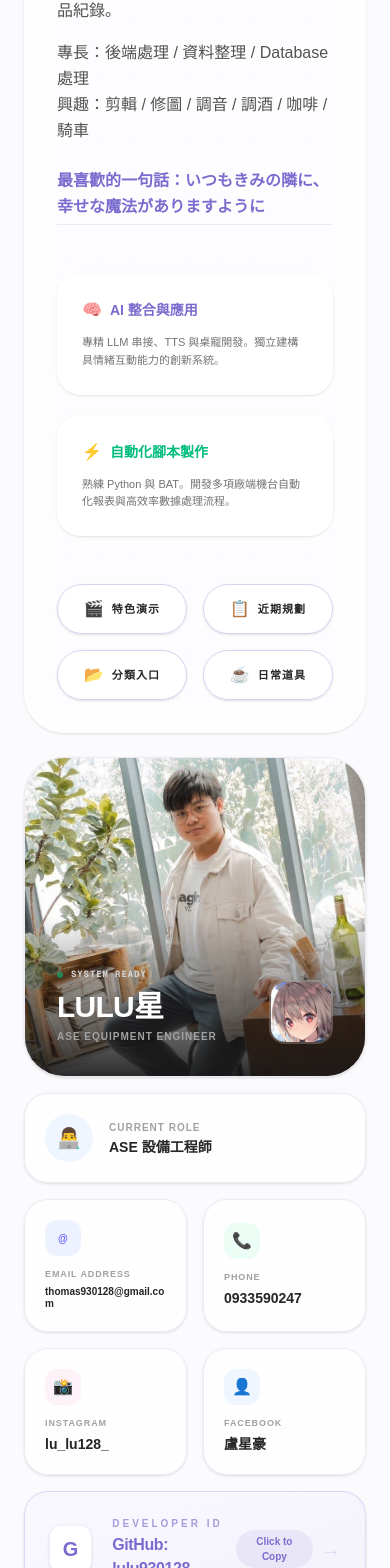
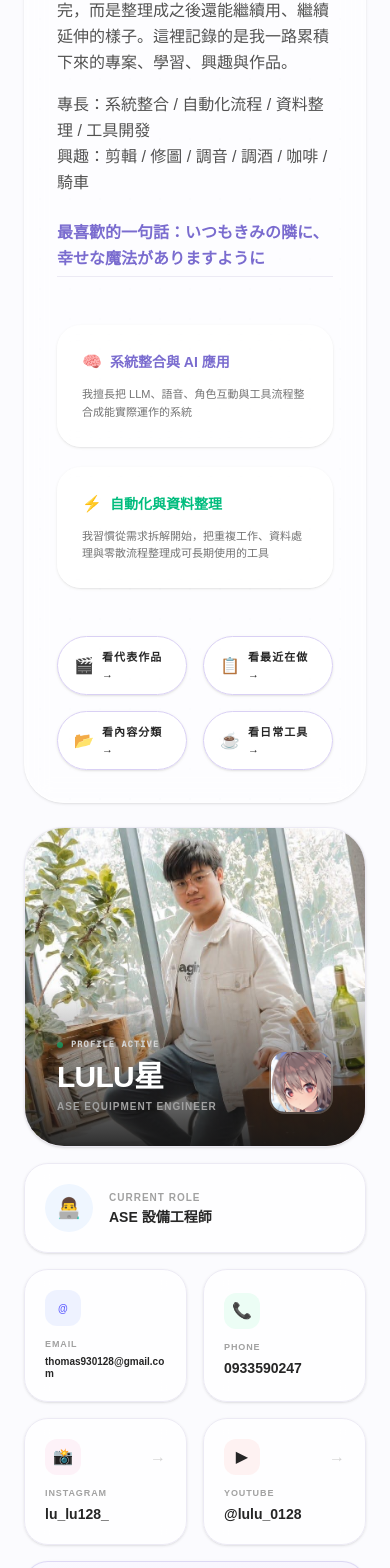
Before and after one commit to lulu930128/lululab-site, a Next.js app: page / in a window 390 px wide. Shown: the part 427-1995 px from the top of the page. Built offline with nearby package versions, Linux system fonts and the light colour scheme.

Commit message:
Update homepage v8

```diff
--- a/app/components/Hero.tsx
+++ b/app/components/Hero.tsx
@@ -3,10 +3,10 @@ import React from "react";
 
 export default function Hero() {
   const homeNav = [
-    { id: "demo", icon: "🎬", title: "特色演示" },
-    { id: "quests", icon: "📋", title: "近期規劃" },
-    { id: "categories", icon: "📂", title: "分類入口" },
-    { id: "lifestyle", icon: "☕", title: "日常道具" },
+    { id: "demo", icon: "🎬", title: "看代表作品→" },
+    { id: "quests", icon: "📋", title: "看最近在做→" },
+    { id: "categories", icon: "📂", title: "看內容分類→" },
+    { id: "lifestyle", icon: "☕", title: "看日常工具→" },
   ];
 
   return (
@@ -14,7 +14,7 @@ export default function Hero() {
       <div className="absolute inset-0 grid-pattern opacity-10 pointer-events-none"></div>
 
       <div className="relative z-10">
-        <p className="text-[10px] font-bold uppercase tracking-[0.4em] text-[#8a79da]">Lulu / Introduction / v2.0</p>
+        <p className="text-[10px] font-bold uppercase tracking-[0.4em] text-[#8a79da]">Lulu / PERSONAL ARCHIVE</p>
 
         <h1 className="mt-6 text-4xl font-black leading-[1.1] text-neutral-950 sm:text-5xl lg:text-[64px]">
           個人專案、學習歷程<br/><span className="text-[#7a6ccf]">與作品紀錄網站</span>
@@ -22,13 +22,12 @@ export default function Hero() {
 
         <div className="mt-8 max-w-2xl space-y-4 text-base leading-relaxed text-neutral-600 font-medium">
           <p>Lulu星</p>
-          <p>現職 ASE 設備工程師</p>
+          <p>現職 ASE 設備工程師，主要在工作與日常裡持續累積自動化、資料整理與系統開發</p>
           <p>
-            比起只把東西做完，我更喜歡把碰過的東西整理成能持續累積的樣子。
-            這裡會慢慢收錄我的專案、學習、興趣與作品紀錄。
+            我喜歡把做過的東西留下來，不只是做完，而是整理成之後還能繼續用、繼續延伸的樣子。這裡記錄的是我一路累積下來的專案、學習、興趣與作品。
           </p>
           <p>
-            專長：後端處理 / 資料整理 / Database 處理
+            專長：系統整合 / 自動化流程 / 資料整理 / 工具開發
             <br />
             興趣：剪輯 / 修圖 / 調音 / 調酒 / 咖啡 / 騎車
           </p>
@@ -40,18 +39,18 @@ export default function Hero() {
         <div className="mt-12 grid gap-5 sm:grid-cols-2">
           <div className="rounded-3xl border border-white/80 bg-white/40 p-6 shadow-sm backdrop-blur-sm">
             <div className="mb-3 flex items-center gap-2 text-[#7a6ccf] font-bold text-sm">
-              <span className="text-base">🧠</span> AI 整合與應用
+              <span className="text-base">🧠</span> 系統整合與 AI 應用
             </div>
             <p className="text-[11px] text-neutral-500 leading-relaxed font-medium">
-              專精 LLM 串接、TTS 與桌寵開發。獨立建構具情緒互動能力的創新系統。
+              我擅長把 LLM、語音、角色互動與工具流程整合成能實際運作的系統
             </p>
           </div>
           <div className="rounded-3xl border border-white/80 bg-white/40 p-6 shadow-sm backdrop-blur-sm">
             <div className="mb-3 flex items-center gap-2 text-emerald-500 font-bold text-sm">
-              <span className="text-base">⚡</span> 自動化腳本製作
+              <span className="text-base">⚡</span> 自動化與資料整理
             </div>
             <p className="text-[11px] text-neutral-500 leading-relaxed font-medium">
-              熟練 Python 與 BAT。開發多項廠端機台自動化報表與高效率數據處理流程。
+              我習慣從需求拆解開始，把重複工作、資料處理與零散流程整理成可長期使用的工具
             </p>
           </div>
         </div>
--- a/app/components/ProfileCard.tsx
+++ b/app/components/ProfileCard.tsx
@@ -4,23 +4,27 @@ import React, { useState } from "react";
 export default function ProfileCard() {
   const [copied, setCopied] = useState<string | null>(null);
 
-  const handleCopy = (text: string, id: string) => {
-    navigator.clipboard.writeText(text);
-    setCopied(id);
-    setTimeout(() => setCopied(null), 2000);
+  const handleCopy = async (text: string, id: string) => {
+    try {
+      await navigator.clipboard.writeText(text);
+      setCopied(id);
+      setTimeout(() => setCopied(null), 2000);
+    } catch (error) {
+      console.error("Copy failed:", error);
+    }
   };
 
-  // 統一的 Bento 卡面基礎樣式 (輕量、半透明毛玻璃感)
-  const bentoCardStyle = "group relative flex flex-col items-start justify-center gap-3 rounded-[1.5rem] border border-[#eCeAf4] bg-white/70 p-5 shadow-sm backdrop-blur-md transition-all hover:-translate-y-1 hover:bg-white";
+  const bentoCardStyle =
+    "group relative flex flex-col items-start justify-center gap-3 rounded-[1.5rem] border border-[#eCeAf4] bg-white/70 p-5 shadow-sm backdrop-blur-md transition-all hover:-translate-y-1 hover:bg-white";
 
   return (
     <div className="flex flex-col gap-4 lg:col-span-5 xl:col-span-4">
-      {/* --- 1. 相片主視角卡 --- */}
       <div className="group relative flex h-[320px] w-full flex-col justify-end overflow-hidden rounded-[2.5rem] border border-[#eCeAf4] shadow-sm bg-white">
         <div className="absolute inset-0 grid-pattern opacity-20 pointer-events-none"></div>
         <img
           src="/images/main/home-banner.jpg"
           className="absolute inset-0 h-full w-full object-cover object-[center_15%] transition-transform duration-700 group-hover:scale-105"
+          alt="Lulu banner"
         />
         <div className="absolute inset-0 bg-gradient-to-t from-neutral-900/90 via-transparent to-transparent" />
 
@@ -28,88 +32,100 @@ export default function ProfileCard() {
           <div>
             <div className="mb-2 flex items-center gap-2">
               <div className="h-1.5 w-1.5 rounded-full bg-emerald-500 animate-pulse"></div>
-              <span className="text-[9px] font-mono font-bold text-neutral-300 uppercase tracking-widest">System Ready</span>
+              <span className="text-[9px] font-mono font-bold text-neutral-300 uppercase tracking-widest">
+                PROFILE ACTIVE
+              </span>
             </div>
             <h2 className="text-3xl font-black tracking-tight text-white uppercase">Lulu星</h2>
-            <p className="mt-1 text-[10px] font-bold text-neutral-400 uppercase tracking-widest">ASE Equipment Engineer</p>
+            <p className="mt-1 text-[10px] font-bold text-neutral-400 uppercase tracking-widest">
+              ASE Equipment Engineer
+            </p>
           </div>
           <div className="h-16 w-16 overflow-hidden rounded-2xl border-2 border-white/20 shadow-2xl backdrop-blur-md group-hover:rotate-6 transition-transform">
-            <img src="/images/main/profile-avatar.jpg" className="h-full w-full object-cover" />
+            <img src="/images/main/profile-avatar.jpg" className="h-full w-full object-cover" alt="Lulu avatar" />
           </div>
         </div>
       </div>
 
       <div className="grid grid-cols-2 gap-4">
-        {/* --- 2. 目前身份 (全寬) --- */}
         <div className="col-span-2 flex items-center gap-4 rounded-[1.5rem] border border-[#eCeAf4] bg-white/70 p-5 shadow-sm backdrop-blur-md">
-          <span className="flex h-12 w-12 shrink-0 items-center justify-center rounded-full bg-blue-50 text-xl text-blue-500">👨‍💻</span>
+          <span className="flex h-12 w-12 shrink-0 items-center justify-center rounded-full bg-blue-50 text-xl text-blue-500">
+            👨‍💻
+          </span>
           <div>
             <p className="text-[10px] font-bold uppercase tracking-widest text-neutral-400">Current Role</p>
             <p className="mt-0.5 text-sm font-bold text-neutral-800">ASE 設備工程師</p>
           </div>
         </div>
 
-        {/* --- 3. 聯絡資訊 2x2 網格 --- */}
-
-        {/* 左上：Email (修正：還原完整信箱文字，移除截斷) */}
         <button onClick={() => handleCopy("thomas930128@gmail.com", "email")} className={bentoCardStyle}>
           <div className="flex w-full items-center justify-between">
-            <span className="flex h-9 w-9 items-center justify-center rounded-xl bg-indigo-50 text-[10px] font-bold text-indigo-500">@</span>
-            <span className="rounded-full bg-indigo-50 px-2 py-0.5 text-[7px] font-bold text-indigo-500 uppercase opacity-0 group-hover:opacity-100 transition-opacity">Copy</span>
+            <span className="flex h-9 w-9 items-center justify-center rounded-xl bg-indigo-50 text-[10px] font-bold text-indigo-500">
+              @
+            </span>
+            <span className="rounded-full bg-indigo-50 px-2 py-0.5 text-[7px] font-bold text-indigo-500 uppercase opacity-0 transition-opacity group-hover:opacity-100">
+              Copy
+            </span>
           </div>
           <div className="text-left w-full">
-            <p className="text-[9px] font-bold uppercase tracking-widest text-neutral-400">Email Address</p>
+            <p className="text-[9px] font-bold uppercase tracking-widest text-neutral-400">Email</p>
             <p className="mt-1 text-[10px] font-bold text-neutral-800 break-all leading-tight">
               {copied === "email" ? "✓ Copied" : "thomas930128@gmail.com"}
             </p>
           </div>
         </button>
 
-        {/* 右上：Phone */}
         <button onClick={() => handleCopy("0933590247", "phone")} className={bentoCardStyle}>
           <div className="flex w-full items-center justify-between">
             <span className="flex h-9 w-9 items-center justify-center rounded-xl bg-emerald-50 text-base">📞</span>
+            <span className="rounded-full bg-emerald-50 px-2 py-0.5 text-[7px] font-bold text-emerald-500 uppercase opacity-0 transition-opacity group-hover:opacity-100">
+              Copy
+            </span>
           </div>
           <div className="text-left">
             <p className="text-[9px] font-bold uppercase tracking-widest text-neutral-400">Phone</p>
-            <p className="mt-1 text-sm font-bold text-neutral-800">
-              {copied === "phone" ? "✓ Copied" : "0933590247"}
-            </p>
+            <p className="mt-1 text-sm font-bold text-neutral-800">{copied === "phone" ? "✓ Copied" : "0933590247"}</p>
           </div>
         </button>
 
-        {/* 左下：Instagram */}
-        <button onClick={() => handleCopy("lu_lu128_", "ig")} className={bentoCardStyle}>
+        <a
+          href="https://www.instagram.com/lu_lu128_/"
+          target="_blank"
+          rel="noreferrer"
+          className={bentoCardStyle}
+        >
           <div className="flex w-full items-center justify-between">
             <span className="flex h-9 w-9 items-center justify-center rounded-xl bg-pink-50 text-base">📸</span>
+            <span className="text-base text-neutral-300 transition-transform group-hover:translate-x-1">→</span>
           </div>
           <div className="text-left">
             <p className="text-[9px] font-bold uppercase tracking-widest text-neutral-400">Instagram</p>
-            <p className="mt-1 text-sm font-bold text-neutral-800">
-              {copied === "ig" ? "✓ Copied" : "lu_lu128_"}
-            </p>
+            <p className="mt-1 text-sm font-bold text-neutral-800">lu_lu128_</p>
           </div>
-        </button>
+        </a>
 
-        {/* 右下：Facebook (盧星豪) */}
-        <button onClick={() => handleCopy("盧星豪", "fb")} className={bentoCardStyle}>
+        <a
+          href="https://www.youtube.com/@lulu_0128"
+          target="_blank"
+          rel="noreferrer"
+          className={bentoCardStyle}
+        >
           <div className="flex w-full items-center justify-between">
-            <span className="flex h-9 w-9 items-center justify-center rounded-xl bg-blue-50 text-base">👤</span>
+            <span className="flex h-9 w-9 items-center justify-center rounded-xl bg-red-50 text-base">▶</span>
+            <span className="text-base text-neutral-300 transition-transform group-hover:translate-x-1">→</span>
           </div>
           <div className="text-left">
-            <p className="text-[9px] font-bold uppercase tracking-widest text-neutral-400">Facebook</p>
-            <p className="mt-1 text-sm font-bold text-neutral-800">
-              {copied === "fb" ? "✓ Copied" : "盧星豪"}
-            </p>
+            <p className="text-[9px] font-bold uppercase tracking-widest text-neutral-400">YouTube</p>
+            <p className="mt-1 text-sm font-bold text-neutral-800">@lulu_0128</p>
           </div>
-        </button>
+        </a>
 
-        {/* --- 4. GitHub 連結 (底部全寬，修正：改為品牌紫色調背景) --- */}
-        <button
-          onClick={() => handleCopy("lulu930128", "github")}
-          className="group col-span-2 relative flex items-center justify-between rounded-[1.5rem] border border-[#7a6ccf]/20 bg-gradient-to-br from-[#faf8ff] to-[#f4f1fb] p-6 shadow-sm transition-all hover:shadow-md hover:-translate-y-1"
+        <a
+          href="https://github.com/lulu930128"
+          target="_blank"
+          rel="noreferrer"
+          className="group col-span-2 relative flex items-center justify-between rounded-[1.5rem] border border-[#7a6ccf]/20 bg-gradient-to-br from-[#faf8ff] to-[#f4f1fb] p-6 shadow-sm transition-all hover:-translate-y-1 hover:shadow-md"
         >
-          {/* 加入細微的網格裝飾，呼應左側 Hero 區塊 */}
           <div className="absolute inset-0 grid-pattern opacity-10 pointer-events-none"></div>
 
           <div className="relative z-10 flex items-center gap-5">
@@ -117,18 +133,18 @@ export default function ProfileCard() {
               G
             </span>
             <div className="text-left">
-              <p className="text-[10px] font-bold uppercase tracking-[0.3em] text-[#a89cd9]">Developer ID</p>
-              <p className="mt-0.5 text-base font-bold text-[#7a6ccf] tracking-tight">GitHub: lulu930128</p>
+              <p className="text-[10px] font-bold uppercase tracking-[0.3em] text-[#a89cd9]">GITHUB</p>
+              <p className="mt-0.5 text-base font-bold text-[#7a6ccf] tracking-tight">lulu930128</p>
             </div>
           </div>
 
           <div className="relative z-10 flex items-center gap-2">
-             <span className="rounded-full bg-[#7a6ccf]/10 px-3 py-1 text-[10px] font-bold text-[#7a6ccf] transition-colors group-hover:bg-[#7a6ccf] group-hover:text-white">
-               {copied === "github" ? "Copied!" : "Click to Copy"}
-             </span>
-             <span className="text-xl text-[#7a6ccf]/20 transition-transform group-hover:translate-x-1 group-hover:text-[#7a6ccf]/40">→</span>
+            <span className="rounded-full bg-[#7a6ccf]/10 px-3 py-1 text-[10px] font-bold text-[#7a6ccf] transition-colors group-hover:bg-[#7a6ccf] group-hover:text-white">
+              Visit
+            </span>
+            <span className="text-xl text-[#7a6ccf]/20 transition-transform group-hover:translate-x-1 group-hover:text-[#7a6ccf]/40">→</span>
           </div>
-        </button>
+        </a>
       </div>
     </div>
   );
--- a/app/components/ShowcaseSection.tsx
+++ b/app/components/ShowcaseSection.tsx
@@ -5,24 +5,52 @@ export default function ShowcaseSection() {
   return (
     <section id="demo" className="flex flex-col gap-6 scroll-mt-24">
       <div className="px-2">
-        <p className="text-sm font-semibold uppercase tracking-[0.2em] text-[#8a79da]">Showcase & Focus</p>
-        <h2 className="mt-2 text-3xl font-bold text-neutral-900">特色展示與任務規劃</h2>
+        <p className="text-sm font-semibold uppercase tracking-[0.2em] text-[#8a79da]">Featured Work</p>
+        <h2 className="mt-2 text-3xl font-bold text-neutral-900">精選展示</h2>
       </div>
 
-      <div className="grid grid-cols-1 overflow-hidden rounded-[2.5rem] border border-[#eCeAf4] bg-white/80 p-8 shadow-sm md:p-10">
-        <div className="flex flex-col justify-center">
-          <p className="text-xs font-bold uppercase tracking-[0.2em] text-[#8a79da]">Featured Showcase</p>
-          <h3 className="mb-6 mt-3 text-2xl font-bold text-neutral-900">AI 桌寵演示</h3>
-          <div className="aspect-video h-full w-full overflow-hidden rounded-3xl bg-black shadow-2xl">
-            <iframe className="h-full w-full" src="https://www.youtube.com/embed/5yCGeQQ-fpo" title="deskpet demo" allow="accelerometer; autoplay; clipboard-write; encrypted-media; gyroscope; picture-in-picture" allowFullScreen />
+      <div className="overflow-hidden rounded-[2.5rem] border border-[#eCeAf4] bg-white/80 p-8 shadow-sm md:p-10">
+        <div className="mb-8 flex flex-col gap-6 lg:flex-row lg:items-end lg:justify-between">
+          <div className="max-w-3xl">
+            <p className="text-xs font-bold uppercase tracking-[0.2em] text-[#8a79da]">Featured Showcase</p>
+            <h3 className="mt-3 text-2xl font-bold text-neutral-900 md:text-[2rem]">AI 桌寵互動展示</h3>
+            <p className="mt-4 max-w-2xl text-sm leading-7 text-neutral-600 md:text-[15px]">
+              把 LLM、TTS 與角色互動整合成桌面 AI 應用，是我目前持續投入的代表項目之一
+            </p>
           </div>
+
+          <div className="flex flex-wrap gap-2 lg:max-w-md lg:justify-end">
+            {[
+              "LLM Integration",
+              "TTS",
+              "Character Interaction",
+              "Desktop App",
+            ].map((tag) => (
+              <span
+                key={tag}
+                className="rounded-full border border-[#e8e3fb] bg-[#f7f4ff] px-3 py-1.5 text-[11px] font-semibold tracking-wide text-[#7566cf]"
+              >
+                {tag}
+              </span>
+            ))}
+          </div>
+        </div>
+
+        <div className="aspect-video w-full overflow-hidden rounded-3xl bg-black shadow-2xl">
+          <iframe
+            className="h-full w-full"
+            src="https://www.youtube.com/embed/5yCGeQQ-fpo"
+            title="deskpet demo"
+            allow="accelerometer; autoplay; clipboard-write; encrypted-media; gyroscope; picture-in-picture"
+            allowFullScreen
+          />
         </div>
       </div>
 
       {/* 近期規劃錨點 */}
       <div id="quests" className="flex flex-col rounded-[2.5rem] border border-[#eCeAf4] bg-white/70 p-8 shadow-sm backdrop-blur-md sm:p-10 scroll-mt-24">
         <div className="mb-8 flex items-center justify-between">
-          <div><p className="text-sm font-bold uppercase tracking-[0.22em] text-[#7a6ccf]">Recent Focus & Quests</p><h2 className="mt-2 text-3xl font-bold text-neutral-950">近期規劃與任務</h2></div>
+          <div><p className="text-sm font-bold uppercase tracking-[0.22em] text-[#7a6ccf]">CURRENT FOCUS</p><h2 className="mt-2 text-3xl font-bold text-neutral-950">近期規劃</h2></div>
           <span className="mb-1 text-[11px] font-black tracking-widest text-neutral-300 uppercase font-mono">Quest Log // Active</span>
         </div>
 
--- a/app/data.ts
+++ b/app/data.ts
@@ -30,9 +30,9 @@ export const categories = [
 ];
 
 export const currentFocus = [
-  { id: "quest-build", title: "個人網站系統建置", icon: "🛠️", status: "Build / Personal Site", progress: 65 },
-  { id: "quest-deskpet", title: "AI 桌寵內容優化", icon: "🤖", status: "Project / Showcase", progress: 25 },
-  { id: "quest-learn", title: "日文 N3 持續進修", icon: "🧠", status: "Study / Language", progress: 55 },
+  { id: "quest-build", title: "個人網站整理與建置", icon: "🛠️", status: "Build / Personal Site", progress: 65 },
+  { id: "quest-deskpet", title: "AI 桌寵系統優化", icon: "🤖", status: "Project / Showcase", progress: 25 },
+  { id: "quest-learn", title: "日文 N3 持續學習", icon: "🧠", status: "Study / Language", progress: 55 },
 ];
 
 export const equipments = [
```
